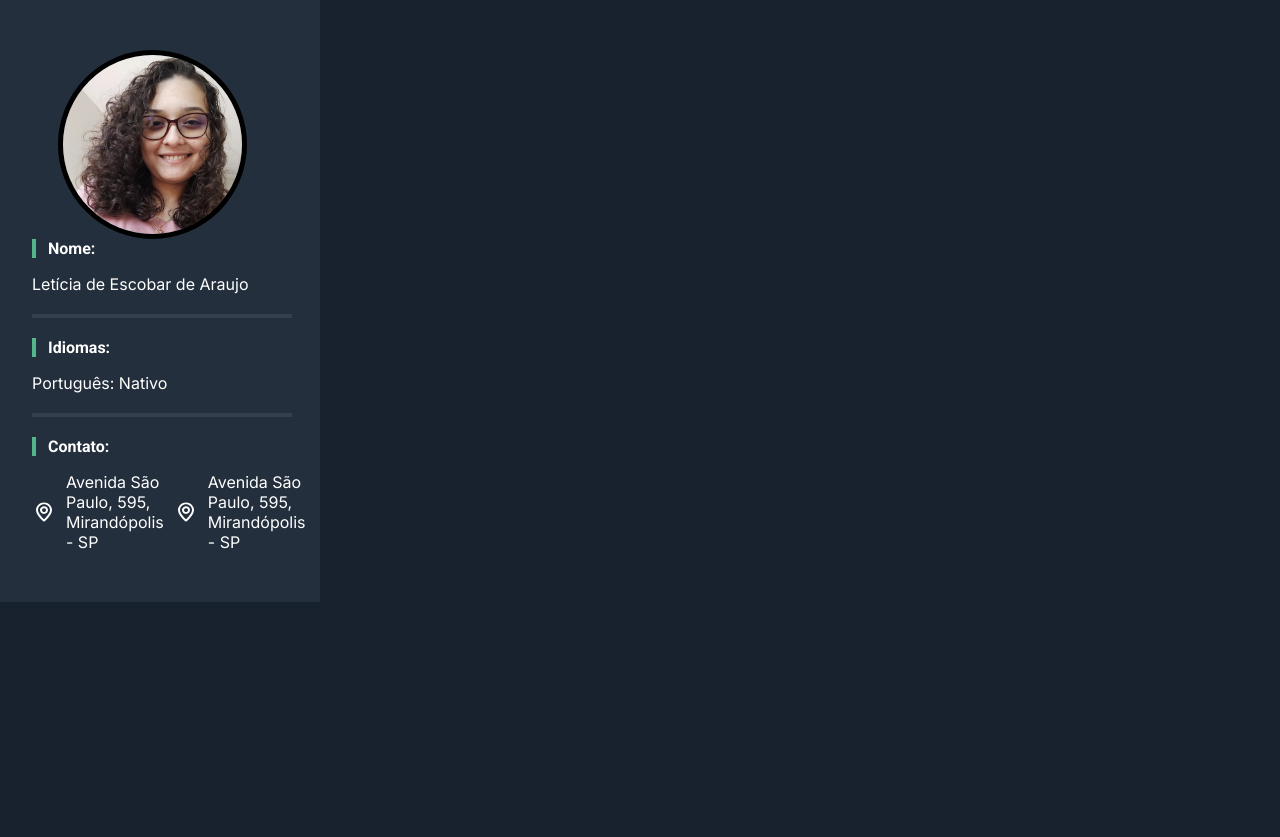
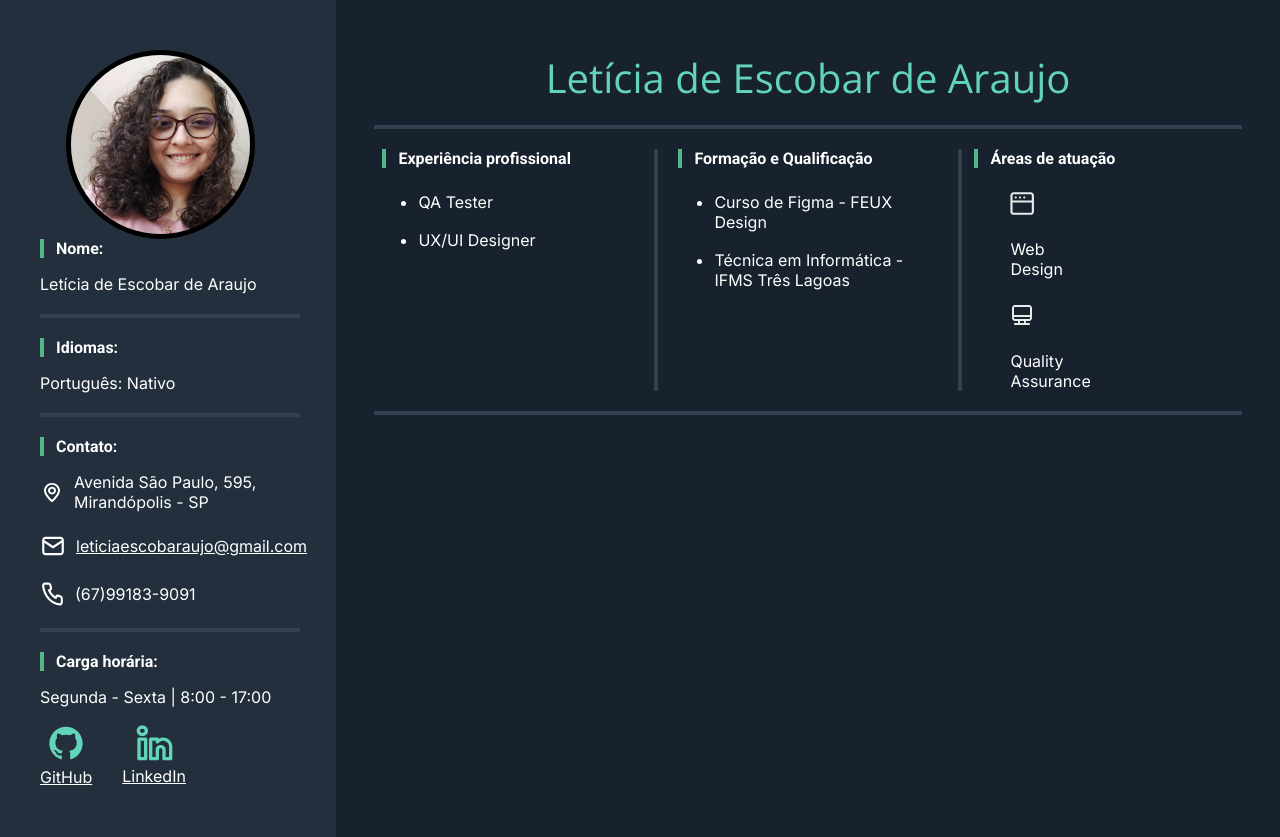
Before and after one commit to LetEscobar/CurriculoWeb2, a plain HTML site: page index.html in a window 1280 px wide. Before the commit the page ends 800 px from the top, so only its background shows below. Drawn offline with nearby package versions, Linux system fonts and the light colour scheme.

Commit message:
arquivos atualizados

```diff
--- a/index.html
+++ b/index.html
@@ -31,17 +31,73 @@
             <div class="sessao">
                 <div class="titulo">Contato:</div>
                 <div class="endereco">
-                <div class="texto icon">
-                    <img src="./assets/map.svg" alt="">
-                    <p>Avenida São Paulo, 595, Mirandópolis - SP</p>
-                <div>
                     <div class="texto icon">
-                        <img src="./assets/map.svg" alt="">
+                        <img src="./assets/map.svg" alt=""/>
                         <p>Avenida São Paulo, 595, Mirandópolis - SP</p>
+                    </div>
+                    <div class="texto icon">
+                        <img src="./assets/message.svg" alt=""/>
+                        <p style="text-decoration: underline;">leticiaescobaraujo@gmail.com</p>
+                    </div>
+                    <div class="texto icon">
+                        <img src="./assets/phone.svg" alt=""/>
+                        <p>(67)99183-9091</p>
                     </div>
                 </div>
             </div>
+            <div class="linha"></div>
+            <div class="sessao">
+                <div class="titulo">Carga horária:</div>
+                <div class="texto">Segunda - Sexta | 8:00 - 17:00</div>
+                <div class="redes-sociais">
+                    <a href="https://github.com/LetEscobar">
+                        <div class="social">
+                            <img src="./assets/github.svg" alt="">
+                            <p>GitHub</p>
+                        </div>
+                    </a>
+                    <a href="https://www.linkedin.com/in/let%C3%ADcia-de-escobar-de-araujo-6bbb391b6/">
+                        <div class="social">
+                            <img src="./assets/linkedin.svg" alt="">
+                            <p>LinkedIn</p>
+                        </div>
+                    </a>
+                </div>
+            </div>
         </header>
-        <div class="container"></div>
+        <div class="container">
+            <h1 class="nome-completo">Letícia de Escobar de Araujo</h1>
+            <div class="linha"></div>
+            <div class="sessao-container">
+                <div class="experiencia">
+                    <div class="titulo">Experiência profissional</div>
+                    <ul class="lista">
+                        <li>QA Tester</li><br/>
+                        <li>UX/UI Designer</li>
+                    </ul>
+                </div>
+                <div class="formacao">
+                    <div class="titulo">Formação e Qualificação</div>
+                    <ul class="lista">
+                        <li>Curso de Figma - FEUX Design</li> <br>
+                        <li>Técnica em Informática - IFMS Três Lagoas</li>
+                    </ul>
+                </div>
+                <div class="atuacao">
+                    <div class="titulo">Áreas de atuação</div>
+                    <div class="areas-atuacao">
+                        <div class="icon-text">
+                            <img src="./assets/web-design.svg" alt="">
+                            <p>Web Design</p>
+                        </div>
+                        <div class="icon-text">
+                            <img src="./assets/front.svg" alt="">
+                            <p>Quality Assurance</p>
+                        </div>
+                    </div>
+                </div>
+            </div>
+            <div class="linha"></div>
+        </div>
     </body>
 </html>
--- a/style.css
+++ b/style.css
@@ -1,6 +1,15 @@
 * {
     padding: 0;
     margin: 0;
+}
+
+/* html {
+    font-size: 62.5%;
+} */
+
+a {
+    text-decoration: none;
+    color: white;
 }
 
 body {
@@ -14,7 +23,7 @@ header {
     width: 20%;
     flex-direction: column;
     display: flex;
-    padding: 50px 32px;
+    padding: 50px 40px;
 }
 
 .foto {
@@ -37,7 +46,9 @@ header {
     font-weight: 700;
 }
 
-.texto {
+.texto,
+li,
+.icon-text p {
     font-family: 'Inter';
     font-weight: 500;
     font-size: 16px;
@@ -52,9 +63,74 @@ header {
 .icon {
     display: flex;
     gap: 10px;
+    align-items: center;
 }
 
 .endereco {
     display: flex;
     flex-direction: column;
+    gap: 20px;
 }
+
+.redes-sociais {
+    display: flex;
+    gap: 30px;
+}
+
+.social {
+    display: flex;
+    flex-direction: column;
+    align-items: center;
+    gap: 4px;
+    text-decoration: underline;
+}
+
+.social img {
+    width: 40px;
+}
+
+.container {
+    width: 100%;
+    padding: 50px 40px;
+    display: flex;
+    flex-direction: column;
+    align-items: center;
+}
+
+.nome-completo {
+    color: #61d4b9;
+    font-family: Open Sans;
+    font-size: 40px;
+    font-weight: 400;
+}
+
+.sessao-container {
+    width: 100%;
+    display: flex;
+    justify-content: space-around;
+}
+
+.sessao-container div {
+    display: flex;
+    flex-direction: column;
+    gap: 24px;
+    width: 30%;
+}
+.sessao-container .titulo {
+    width: 100%;
+}
+
+.formacao {
+    padding-inline: 20px;
+    border-inline: 4px solid #34404f;
+}
+
+ul,
+.areas-atuacao {
+    padding-left: 36px;
+}
+
+.icon-text{
+    display: flex;
+    width: 100%;
+}
```
Also changed, not shown: assets/front.svg (added), assets/github.svg (added), assets/linkedin.svg (added), assets/web-design.svg (added).
